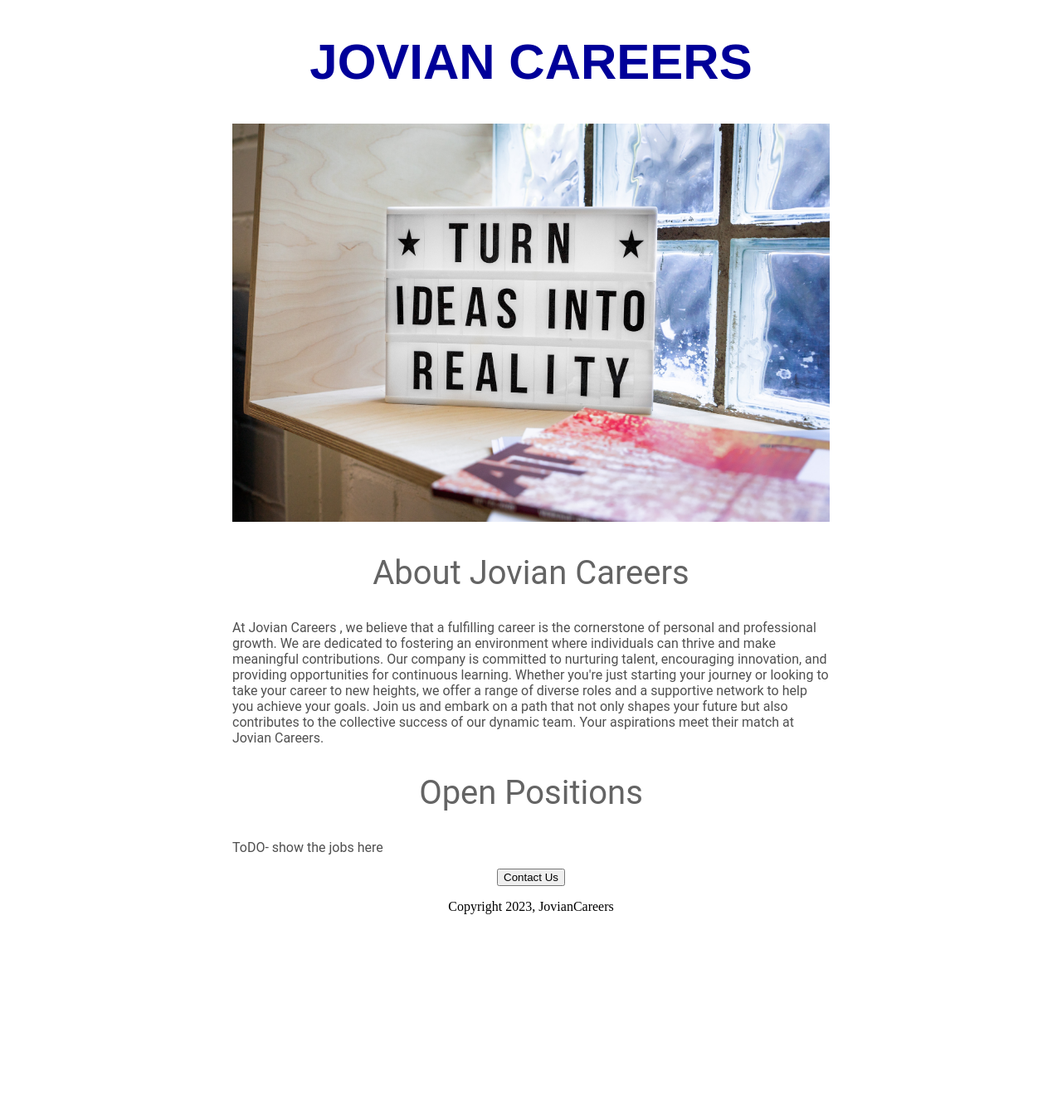
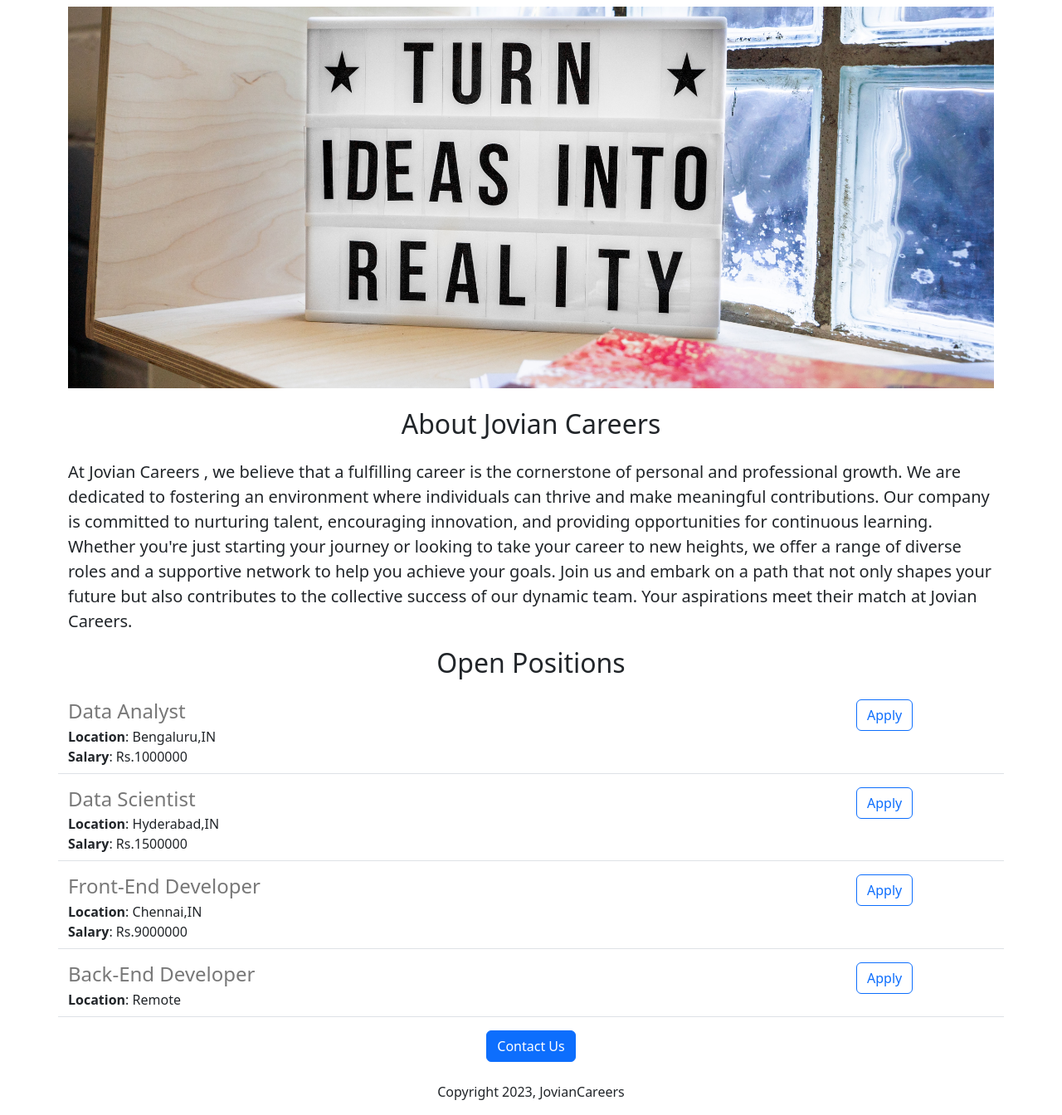
Before and after one commit to KoduriSaiHarshitha/jovian-career-website, a Flask app: page / in a window 1280 px wide. Shown: the whole page at 83% size. Before the commit the page ends 1102 px from the top, so only its background shows below. Run offline with Flask 3, Linux system fonts and the light colour scheme.

Commit message:
added dynamic data and API route.

```diff
--- a/app.py
+++ b/app.py
@@ -1,12 +1,37 @@
-from flask import Flask, render_template
+from flask import Flask, render_template, jsonify
 
 app = Flask(__name__)
+
+JOBS = [{
+  "id": 1,
+  "title": "Data Analyst",
+  "location": "Bengaluru,IN",
+  "salary": 'Rs.1000000'
+}, {
+  "id": 2,
+  "title": "Data Scientist",
+  "location": "Hyderabad,IN",
+  "salary": 'Rs.1500000'
+}, {
+  "id": 3,
+  "title": "Front-End Developer",
+  "location": "Chennai,IN",
+  "salary": 'Rs.9000000'
+}, {
+  "id": 4,
+  "title": "Back-End Developer",
+  "location": "Remote"
+}]
 
 
 @app.route("/")
 def hello_jovian():
-  return render_template('home.html')
+  return render_template('home.html', jobs=JOBS, company_name="Jovian Careers")
 
+
+@app.route("/api/jobs")
+def list_jobs():
+  return jsonify(JOBS)
 
 
 if __name__ == "__main__":
--- a/templates/home.html
+++ b/templates/home.html
@@ -2,39 +2,33 @@
 <html>
   <head>
     <title>Jovian Careers</title>
+    <meta charset="utf-8">
+    <meta name="viewport" content="width=device-width, initial-scale=1">
+    <link href="https://cdn.jsdelivr.net/npm/bootstrap@5.3.1/dist/css/bootstrap.min.css" rel="stylesheet" integrity="sha384-4bw+/aepP/YC94hEpVNVgiZdgIC5+VKNBQNGCHeKRQN+PtmoHDEXuppvnDJzQIu9" crossorigin="anonymous">
     <style>
-      h1 {
-        font-size:60px; font-family:arial;font-weight:bold; color:rgb(0,0,153); text-align:center;
+      #banner{
+        height:460px; object-fit:cover; width:100%;
       }
-    #banner{
-        width:100%; height:480px; object-fit:cover;
-    }
-      h2{
-        font-family:roboto;font-size:40px;font-weight:normal; color:rgb(100,100,100); text-align:center;
-      }
-      .bodytext {
-        font-family:roboto;color:rgb(80,80,80);
-      }
-      #container{
-        max-width:720px; margin:0 auto;
-      }
+    </style>
 
-
-    </style>
  </head>
  <body>
-   <div id="container">
-      <h1>JOVIAN CAREERS</h1>
-      <img id ="banner" src=https://jovian-career-website--kodurisaiharshi.repl.co/static/banner.jpg>
-   <h2> About Jovian Careers </h2>
-   <P class="bodytext">
+   <div class="container">
+      <h1 class="text-center  mt-2 mb-4"{{company_name}}</h1>
+      <img class="img-fluid" id ="banner" src=https://jovian-career-website--kodurisaiharshi.repl.co/static/banner.jpg>
+   <h2 class="text-center mt-2 mb-4" > About Jovian Careers </h2>
+   <P class="lead">
      At Jovian Careers , we believe that a fulfilling career is the cornerstone of personal and professional growth. We are dedicated to fostering an environment where individuals can thrive and make meaningful contributions. Our company is committed to nurturing talent, encouraging innovation, and providing opportunities for continuous learning. Whether you're just starting your journey or looking to take your career to new heights, we offer a range of diverse roles and a supportive network to help you achieve your goals. Join us and embark on a path that not only shapes your future but also contributes to the collective success of our dynamic team. Your aspirations meet their match at Jovian Careers.
  </P>
-   <h2>Open Positions</h2>
-   <p class="bodytext">ToDO- show the jobs here</p>
-     <div style="text-align:center;">
-        <button>Contact Us</button>
-       <p> Copyright 2023, JovianCareers</p>
+   <h2 class="text-center  mt-2 mb-4">Open Positions</h2>
+   <div>
+     {% for job in jobs %}
+          {% include 'jobitem.html' %}
+     {% endfor %}
+     </div>
+     <div class="text-center">
+        <button class="btn btn-primary">Contact Us</button>
+       <p class="mt-4"> Copyright 2023, JovianCareers</p>
      </div>
   </div>
  </body>
--- /dev/null
+++ b/templates/jobitem.html
@@ -0,0 +1,13 @@
+<div class = "border-bottom row"style="margin-bottom:16px;padding-bottom:8px">
+<div class='col-10'>
+  <h4 style="color:rgb(120,120,120);margin-bottom:4px;">          {{job['title']}}
+  </h4>
+  <div><b>Location</b>: {{job['location']}} </div>
+          {% if 'salary' in job %}
+  <div><b>Salary</b>: {{job['salary']}}</div>
+          {% endif %}
+</div>
+<div class="col-2">
+<button type ="button" class="btn btn-outline-primary" type="submit">Apply</button>
+</div>
+</div>
```
